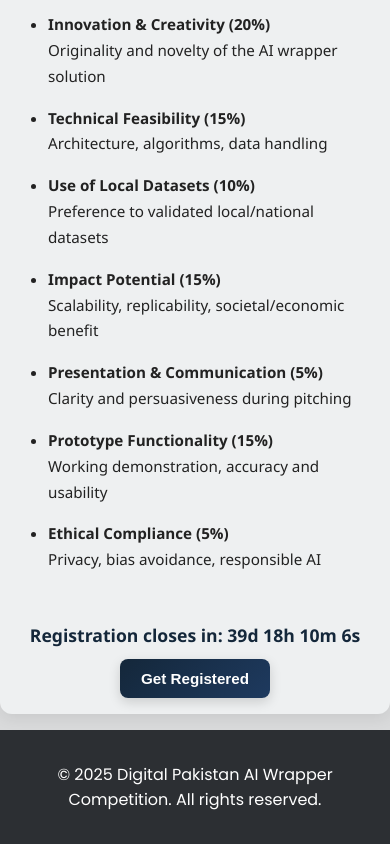
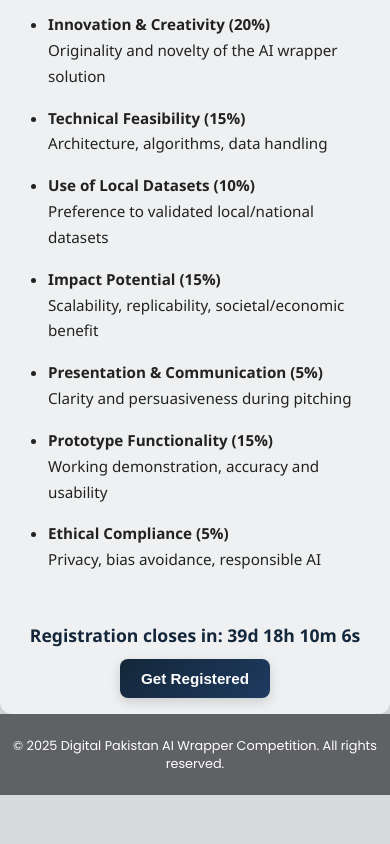
Before and after one commit to ignitentf-collab/ignitecodepk, a React (Create React App) app: page /aiwrapper in a window 390 px wide. Shown: the part 2919-3763 px from the top of the page. After the commit the page ends 3714 px from the top, so only its background shows below. Built offline with nearby package versions, Linux system fonts and the light colour scheme.

Commit message:
Make footer responsive in AIWrapper

```diff
--- a/src/pages/AIWrapper.css
+++ b/src/pages/AIWrapper.css
@@ -132,11 +132,11 @@
 }
 
 .ai-footer {
-    background: #2c2f33;
+    background: #5f6164;
     color: #fff;
     text-align: center;
-    padding: 1rem;
-    margin-top: 1rem;
+    padding: 0.5rem;
+    margin-top: 0rem;
 }
 
 /* Fade-in animation */
@@ -223,6 +223,11 @@
         font-size: 0.95rem;
         padding: 0.7rem 1.3rem;
     }
+        .ai-footer {
+            font-size: 0.80rem;
+            padding: 0.6rem;
+            line-height: 1.4;
+        }
 }
 
 /* 🔹 Tablet Devices (481px – 768px) */
@@ -290,6 +295,10 @@
         font-size: 1.05rem;
         padding: 0.8rem 1.4rem;
     }
+        .ai-footer {
+            font-size: 0.9rem;
+            padding: 0.8rem;
+        }
 }
 
 /* ✅ Medium Devices (769px – 1024px) */
```
